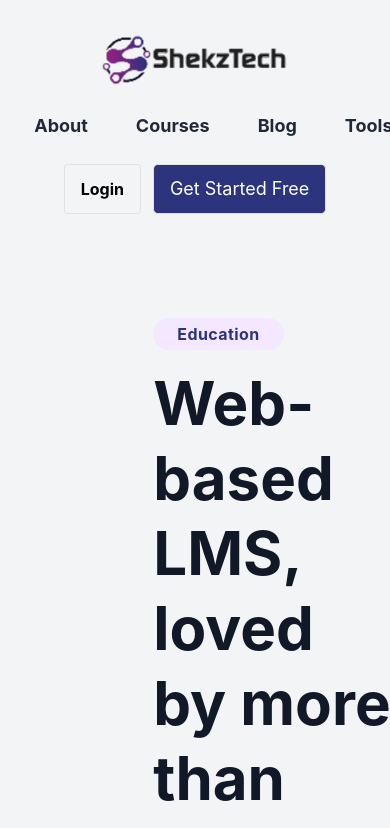
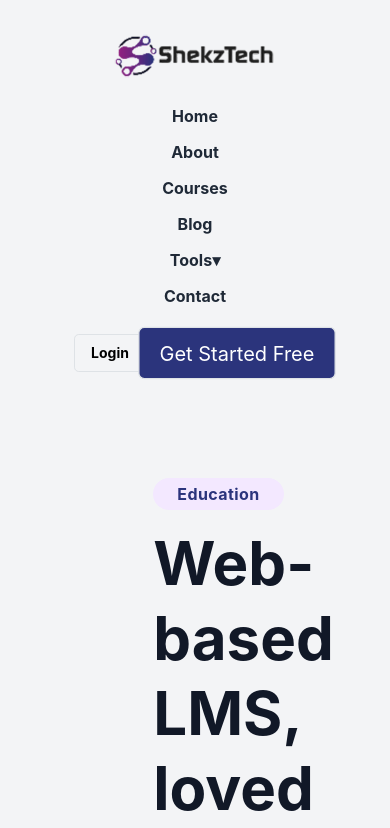
Before and after one commit to Shahzaibshzy/react-app-practice, a React (Vite) app: page / in a window 390 px wide. Shown: the top 828 px of the page. Built offline with nearby package versions, Linux system fonts and the light colour scheme; some icons are missing.

Commit message:
Update Body.jsx

```diff
--- a/src/components/Body.jsx
+++ b/src/components/Body.jsx
@@ -10,47 +10,45 @@ import FeedbackSection from "./Testimonial";
 const Body = () => {
   return (
     <div className="bg-gray-100 font-roboto">
-      <header className=" flex flex-col md:flex-row items-center justify-between p-6">
-        <div className="flex items-center space-x-7 mb-4 md:mb-0 md:ml-44 my-2">
-          <img alt="ShekzTech logo" className="h-14 w-auto" src={img} />
+      <header className="flex flex-col md:flex-row items-center justify-between p-6">
+        <div className="flex items-center justify-center mb-4 md:mb-1 md:ml-10 lg:ml-44 my-2">
+          <img alt="ShekzTech logo" className="h-12 w-auto md:h-14" src={img} />
         </div>
-        <nav className="flex items-center space-x-12 mb-4 md:mb-0 md:mr-62 ml-16">
+        <nav className="flex flex-col md:flex-row items-center
+         space-y-3 md:space-y-0 md:space-x-8 lg:space-x-12 mb-4
+          md:mb-0 md:ml-16 lg:ml-10">
           <a
-            className="text-gray-800 text-lg hover:text--custom-blue font-bold"
+            className="text-gray-800 text-base md:text-lg hover:text-custom-blue font-bold"
             href="#"
           >
             Home
           </a>
           <a
-            className="text-gray-800 text-lg hover:text-custom-blue font-bold"
+            className="text-gray-800 text-base md:text-lg hover:text-custom-blue font-bold"
             href="#"
           >
             About
           </a>
           <a
-            className="text-gray-800 text-lg hover:text-custom-blue font-bold"
+            className="text-gray-800 text-base md:text-lg hover:text-custom-blue font-bold"
             href="#"
           >
             Courses
           </a>
           <a
-            className="text-gray-800 text-lg hover:text-custom-blue font-bold"
+            className="text-gray-800 text-base md:text-lg hover:text-custom-blue font-bold"
             href="#"
           >
             Blog
           </a>
-          <div className="inline-block relative group">
-                <button className="text-gray-800 text-lg hover:text-custom-blue font-bold">
+          <div className="relative inline-block group">
+            <button className="text-gray-800 text-base md:text-lg hover:text-custom-blue font-bold">
               Tools▾
-
             </button>
-            {/* Dropdown menu */}
-            <ul className="absolute hidden group-hover:block
-             bg-white hover:bg-gray-500 pt-4 pb-3">
+            <ul className="absolute hidden group-hover:block bg-white pt-4 pb-3 w-48 md:w-auto">
               <li>
                 <a
-                  className="rounded-t text-lg hover:bg-gray-400
-                   py-2 px-4 block whitespace-no-wrap font-bold"
+                  className="rounded-t text-sm md:text-lg hover:bg-gray-400 py-2 px-4 block whitespace-no-wrap font-bold"
                   href="#"
                 >
                   Images To Webp
@@ -58,48 +56,46 @@ const Body = () => {
               </li>
               <li>
                 <a
-                  className=" text-lg hover:bg-gray-400
-                   py-2 px-4 block whitespace-no-wrap font-bold"
+                  className="text-sm md:text-lg hover:bg-gray-400 py-2 px-4 block whitespace-no-wrap font-bold"
                   href="#"
                 >
-                  Png,Jpg,WebP Compression
+                  Png, Jpg, WebP Compression
                 </a>
               </li>
             </ul>
           </div>
           <a
-            className="text-gray-800 text-lg hover:text-custom-blue font-bold"
+            className="text-gray-800 text-base md:text-lg hover:text-custom-blue font-bold"
             href="#"
           >
             Contact
           </a>
         </nav>
-         <div className="flex justify-end space-x-3 sm:mx-20 lg:mx-44 ">
+        <div className="flex items-center justify-center space-x-3 md:space-x-2 lg:space-x-3 md:mx-6 lg:mx-36">
           <a
             href="/login"
-            className="text-black text-md font-bold py-2.5 px-3 border
-             border-gray-800 inline-block flex items-center
-             rounded-sm transition-colors duration-200
-              hover:bg-blue-900 hover:text-white text-md md:text-sm lg:text-md
-               transform scale-100 sm:scale-50 md:scale-75 lg:scale-100"
+            className="text-black font-bold py-2
+             px-3 md:py-1.5 md:px-2.5 border
+              border-gray-800 inline-block rounded-lg
+               transition-colors duration-200 hover:bg-blue-900
+                hover:text-white text-sm md:text-md lg:text-lg"
           >
             Login
           </a>
           <a
             href="/get-started"
-            className="py-2.5 px-3 bg-custom-blue text-white border
-             border-custom-blue
-             inline-block text-center
-             rounded-lg text-lg
+            className="bg-custom-blue text-white border
+             border-custom-blue rounded-lg py-2 px-3 md:py-3
+              md:px-2.5 text-[15] md:text-md lg:text-[15px] lg:font-normal
+              transform scale-125 md:scale-110 sm:scale-90
               transition-colors duration-200
-             hover:!bg-white
-              hover:!border-blue-950 hover:!text-blue-900 md:text-sm lg:text-lg
-               md:py-2 md:px-2 lg:py-2.5 lg:px-3 transform scale-100 sm:scale-50 md:scale-75 lg:scale-100"
+               hover:!bg-white hover:!border-blue-950 hover:!text-blue-900"
           >
             Get Started Free
           </a>
         </div>
       </header>
+
       <Main />
       <Card />
       <AboutArea />
@@ -110,11 +106,11 @@ const Body = () => {
       <div className="container mb-3 text-xl text-gray-600 font-semibold">
         <p>
           Online Web Development Courses Technology has changed the traditional
-        learning concepts in Pakistan, it takes too much time and extra money to
-        learn new techniques, especially web development PHP frameworks like
-        Laravel 10. How can we learn new PHP frameworks and technologies from
-        our homes in this pandemic situation? Why Online Learning? In Pakistan,
-        people learn new technologies and frameworks from private
+          learning concepts in Pakistan, it takes too much time and extra money
+          to learn new techniques, especially web development PHP frameworks
+          like Laravel 10. How can we learn new PHP frameworks and technologies
+          from our homes in this pandemic situation? Why Online Learning? In
+          Pakistan, people learn new technologies and frameworks from private
           institutions/coaching centers, but it takes too much time to learn
           everything. If you want to learn web development courses in Pakistan
           with frameworks, you will spend 80 thousand/per year. But learning web
@@ -122,21 +118,21 @@ const Body = () => {
           thousand/per year). You can access/learn any web development course at
           any time, anywhere. Best online Web development learning website in
           Pakistan/India We have a lot of channels available on youtube. Still,
-        few people/channels give quality education, and many Chanel teaches you
-        the PHP frameworks. Still, nobody teaches you each and everything;
-        shekztech.com provides you depth knowledge of every single section, from
-        web development to web designing. Shekz Tech is one of the best
+          few people/channels give quality education, and many Chanel teaches
+          you the PHP frameworks. Still, nobody teaches you each and everything;
+          shekztech.com provides you depth knowledge of every single section,
+          from web development to web designing. Shekz Tech is one of the best
           eLearning platforms in Pakistan and India. Best Free Web designing
-        courses Shekz Tech provides you with the best web designing courses from
-        scratch; you can easily understand the basics. We start from zero (HTML,
-        CSS, Javascript, jQuery, Bootstrap Courses) and teach you the world’s
-        most popular front-end framework, Bootstrap 4. Best Free Web development
-        courses We provide you with the best web development courses from basic
-        to advanced levels; we start with PHP, and then we have MySQL once you
-        learn the basics of PHP. We start one of the popular courses, the
-        Codeigniter 3 and Codeigniter 4 courses in both Urdu/Hindi language, and
-        we also have several codeigniter3/4 CRUD courses. We also cover the CRUD
-        section in the basic PHP course.
+          courses Shekz Tech provides you with the best web designing courses
+          from scratch; you can easily understand the basics. We start from zero
+          (HTML, CSS, Javascript, jQuery, Bootstrap Courses) and teach you the
+          world’s most popular front-end framework, Bootstrap 4. Best Free Web
+          development courses We provide you with the best web development
+          courses from basic to advanced levels; we start with PHP, and then we
+          have MySQL once you learn the basics of PHP. We start one of the
+          popular courses, the Codeigniter 3 and Codeigniter 4 courses in both
+          Urdu/Hindi language, and we also have several codeigniter3/4 CRUD
+          courses. We also cover the CRUD section in the basic PHP course.
         </p>
       </div>
     </div>
```
Lines whose indentation alone changed are shown as unchanged.
